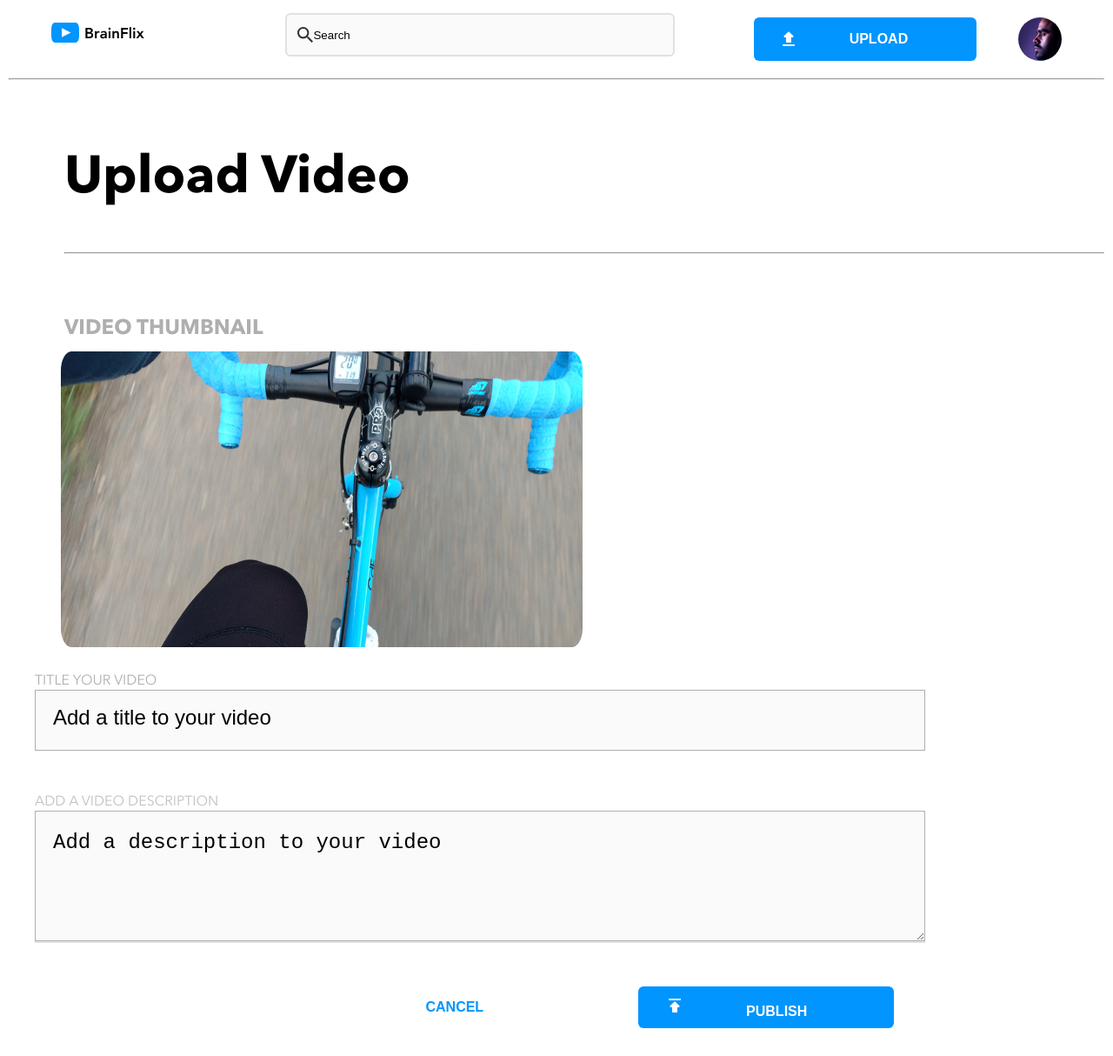
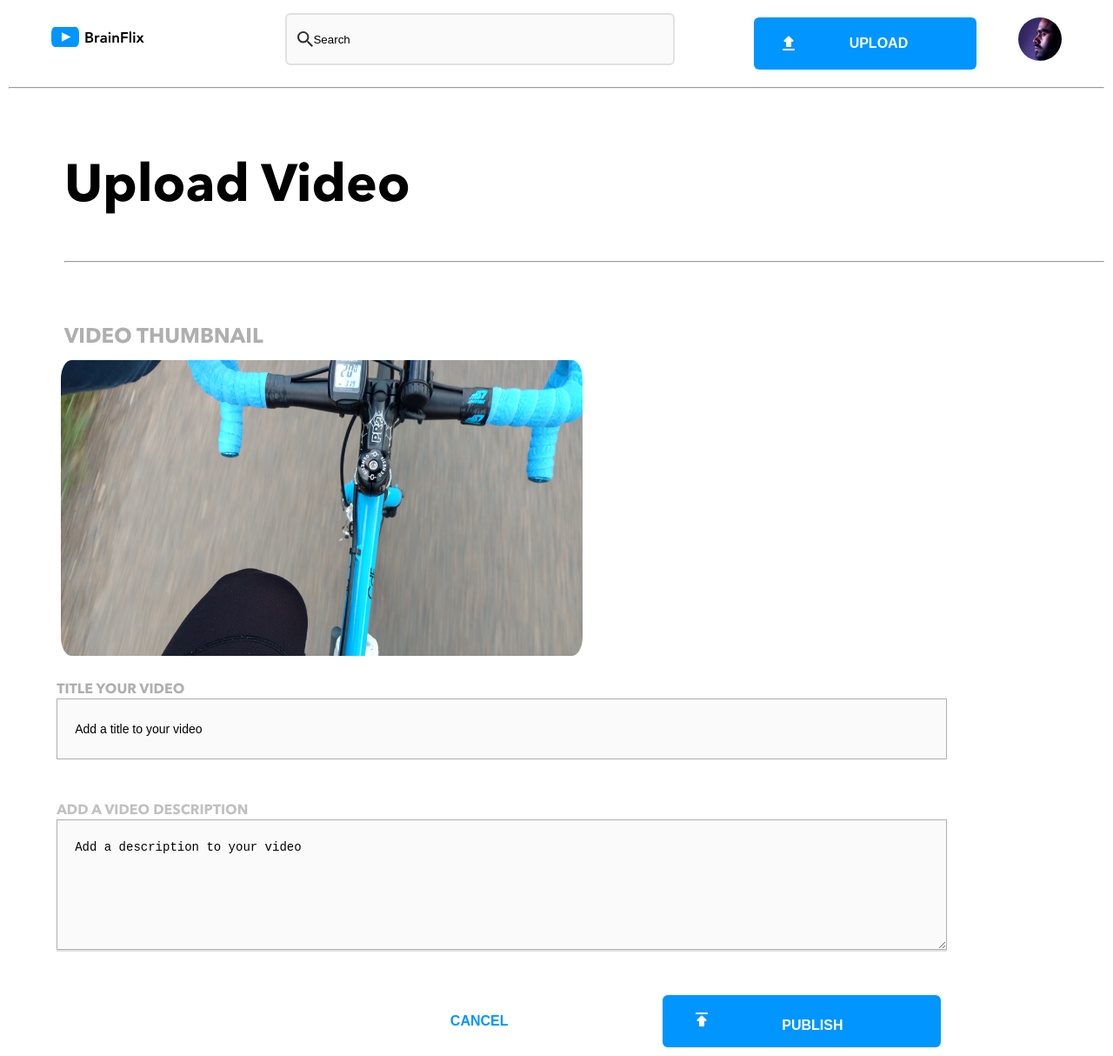
Before and after one commit to TyroneKong/Brainflix, a React (Create React App) app in the folder brainflix/: page /upload in a window 1280 px wide. Shown: the whole page at 87% size. Before the commit the page ends 1192 px from the top, so only its background shows below. Built offline with nearby package versions, Linux system fonts and the light colour scheme.

Commit message:
applied resizing to upload form

```diff
--- a/brainflix/src/components/Converse/conversation.scss
+++ b/brainflix/src/components/Converse/conversation.scss
@@ -122,6 +122,12 @@
       width: 40vw;
     }
   }
+  &__text::placeholder {
+    @include bodycopyMobile;
+    @include tablet {
+      @include bodycopyDesktopTablet;
+    }
+  }
   &__divide {
     border: 1px solid $mercury;
   }
--- a/brainflix/src/components/Header/header.scss
+++ b/brainflix/src/components/Header/header.scss
@@ -48,7 +48,7 @@ header {
       display: flex;
       margin-right: -2.5rem;
       width: 35vw;
-      height: 3.125rem;
+      height: 3.75rem;
     }
     @include desktop {
       margin-right: 0.625rem;
@@ -109,12 +109,13 @@ header {
     background-color: $buttonBlue;
     @include tablet {
       justify-content: space-around;
+      height: 3.75rem;
       width: 20vw;
       padding-right: 3.125rem;
     }
     @include desktop {
       margin-bottom: 10px;
-      height: 3.1rem;
+
       width: 10vw;
       padding-right: 1.875rem;
     }
--- a/brainflix/src/pages/Upload/Upload.scss
+++ b/brainflix/src/pages/Upload/Upload.scss
@@ -63,7 +63,7 @@
       width: 50vw;
     }
     @include desktop {
-      height: 75%;
+      height: 80%;
       width: 40vw;
     }
   }
@@ -94,7 +94,7 @@
       margin-left: 1.875rem;
     }
     @include desktop {
-      margin: -10px -60px;
+      margin: -10px -10px;
     }
   }
 
@@ -102,11 +102,12 @@
     color: $silver;
     display: flex;
     flex-direction: column;
+    font-weight: bold;
   }
   &__input {
     background-color: $alabasta;
     border: 1px solid $silver;
-    height: 3.125rem;
+    height: 4.125rem;
     width: 90vw;
     padding-left: 1.25rem;
     @include tablet {
@@ -114,25 +115,26 @@
       width: 80vw;
     }
     @include desktop {
-      width: 40vw;
+      width: 50vw;
     }
   }
   &__input::placeholder {
     @include bodycopyMobile;
     @include tablet {
-      @include subheaderDesktopTablet;
+      @include bodycopyDesktopTablet;
     }
   }
   &__textarea::placeholder {
     @include bodycopyMobile;
     @include tablet {
-      @include subheaderDesktopTablet;
+      @include bodycopyDesktopTablet;
     }
   }
 
   &__textarea-label {
     color: silver;
     display: flex;
+    font-weight: bold;
     flex-direction: column;
   }
   &__textarea {
@@ -146,7 +148,7 @@
     }
     @include desktop {
       height: 13rem;
-      width: 40vw;
+      width: 50vw;
     }
   }
   &__textarea-container {
@@ -161,11 +163,12 @@
     @include tablet {
       display: flex;
       flex-direction: row;
-      margin-left: 18.75rem;
+      margin-left: 20.75rem;
     }
     @include desktop {
       display: flex;
       flex-direction: row;
+      margin-left: 29.75rem;
     }
   }
   &__button--cancel {
@@ -187,10 +190,14 @@
     display: none;
     @include tablet {
       display: block;
+      width: 25vw;
+      height: 3.75rem;
       position: relative;
     }
     @include desktop {
       display: block;
+
+      width: 10vw;
     }
   }
   &__button--publishMobileImage {
@@ -198,8 +205,14 @@
     right: 12.5rem;
   }
   &__button--publishDesktopImage {
-    position: relative;
-    right: 4.375rem;
+    @include tablet {
+      position: relative;
+      right: 5rem;
+    }
+    @include desktop {
+      position: relative;
+      right: 2rem;
+    }
   }
 }
 
```
